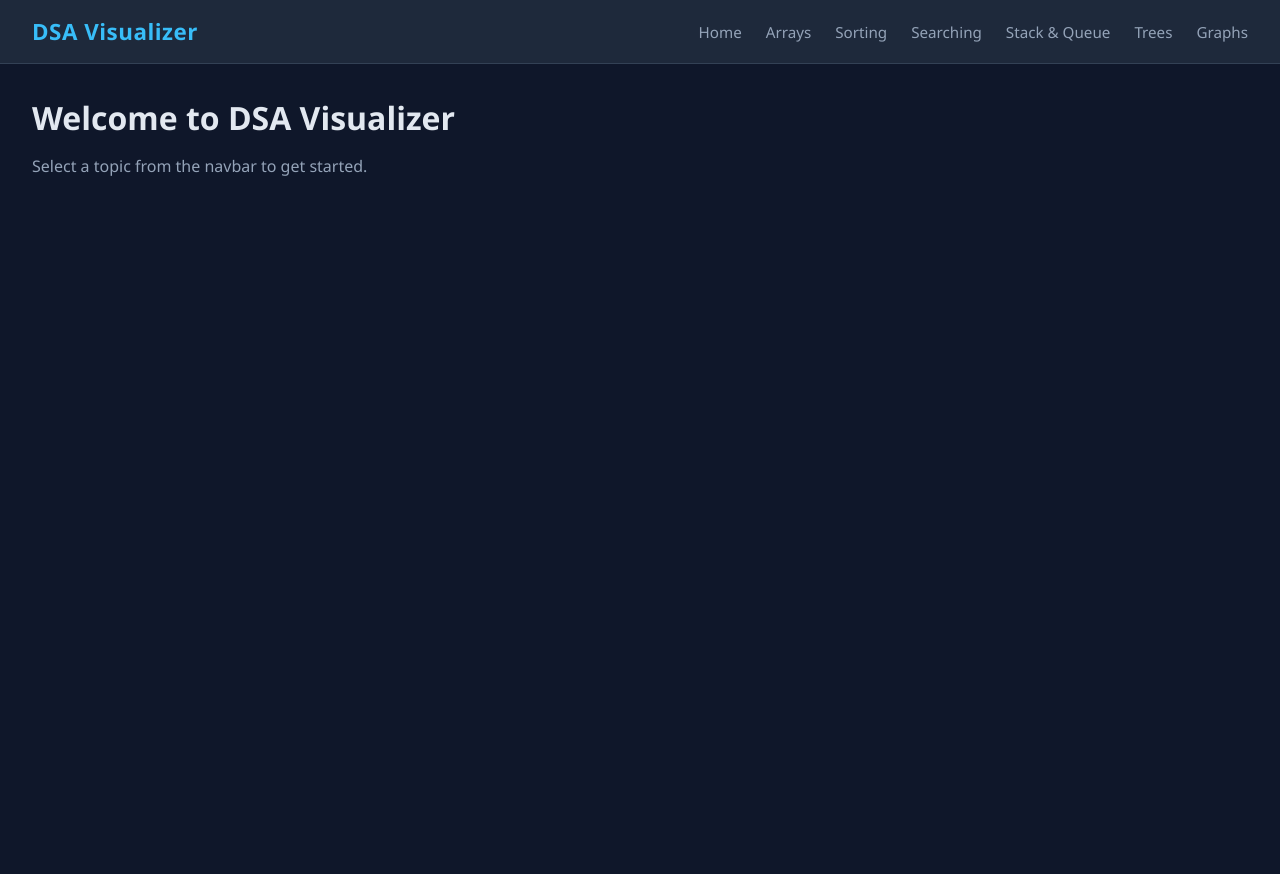
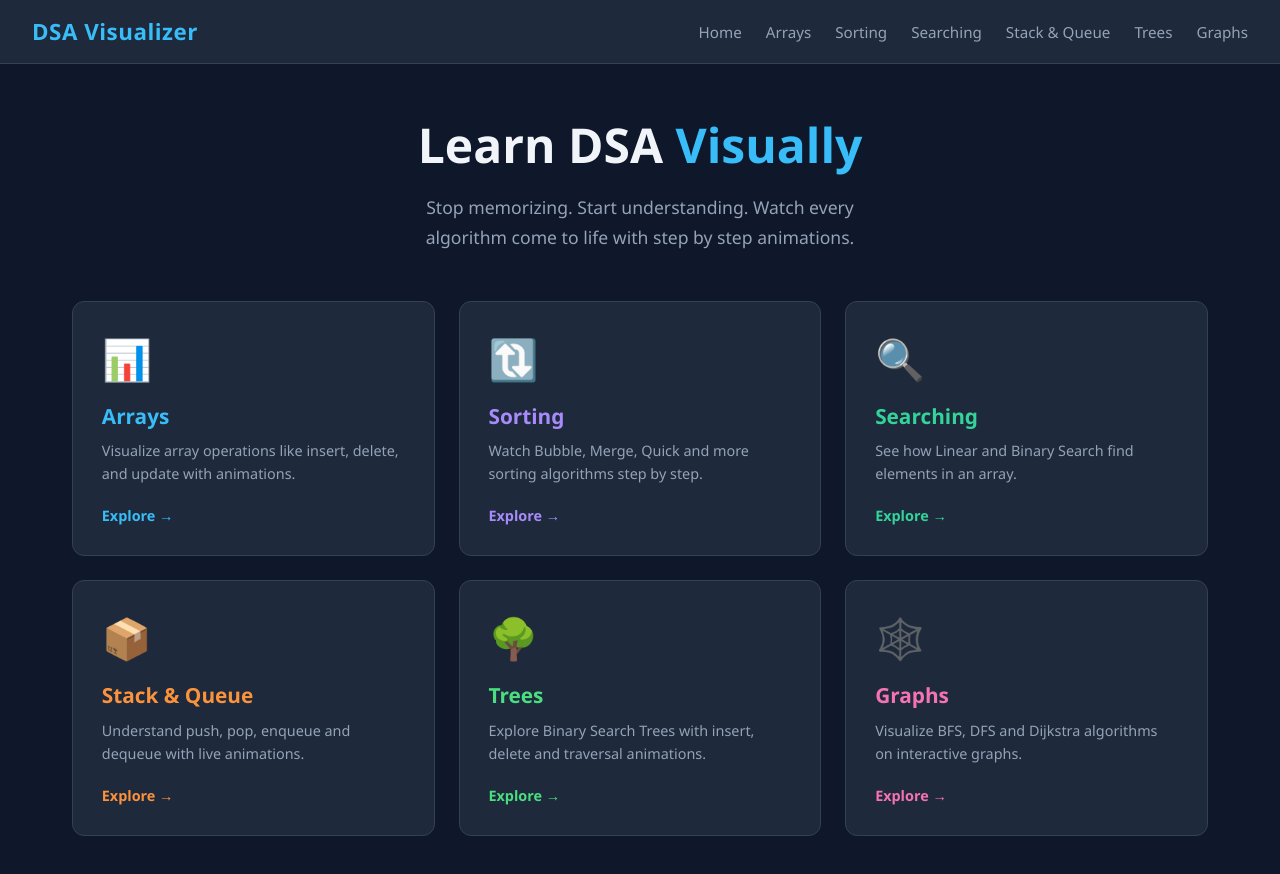
Before and after one commit to saksham274/dsa-visualizer, a React (Vite) app in the folder client/: page / in a window 1280 px wide. Shown: the top 874 px of the page. Before the commit the page ends 800 px from the top, so only its background shows below. Built offline with nearby package versions, Linux system fonts and the light colour scheme.

Commit message:
added home page with topic cards

```diff
--- /dev/null
+++ b/client/src/pages/Home.css
@@ -0,0 +1,75 @@
+.home {
+  max-width: 1200px;
+  margin: 0 auto;
+  padding: 3rem 2rem;
+}
+
+.home-hero {
+  text-align: center;
+  margin-bottom: 3rem;
+}
+
+.home-hero h1 {
+  font-size: 3rem;
+  font-weight: 800;
+  color: #f1f5f9;
+  margin-bottom: 1rem;
+}
+
+.home-hero h1 span {
+  color: #38bdf8;
+}
+
+.home-hero p {
+  font-size: 1.1rem;
+  color: #94a3b8;
+  max-width: 500px;
+  margin: 0 auto;
+  line-height: 1.7;
+}
+
+.topics-grid {
+  display: grid;
+  grid-template-columns: repeat(auto-fit, minmax(300px, 1fr));
+  gap: 1.5rem;
+}
+
+.topic-card {
+  background-color: #1e293b;
+  border: 1px solid #334155;
+  border-radius: 12px;
+  padding: 1.8rem;
+  cursor: pointer;
+  transition: transform 0.2s, border-color 0.2s, box-shadow 0.2s;
+}
+
+.topic-card:hover {
+  transform: translateY(-4px);
+  border-color: var(--card-color);
+  box-shadow: 0 8px 24px rgba(0, 0, 0, 0.3);
+}
+
+.card-icon {
+  font-size: 2.5rem;
+  margin-bottom: 1rem;
+}
+
+.topic-card h3 {
+  font-size: 1.3rem;
+  font-weight: 700;
+  color: var(--card-color);
+  margin-bottom: 0.6rem;
+}
+
+.topic-card p {
+  font-size: 0.9rem;
+  color: #94a3b8;
+  line-height: 1.6;
+  margin-bottom: 1.2rem;
+}
+
+.card-footer span {
+  font-size: 0.9rem;
+  color: var(--card-color);
+  font-weight: 600;
+}
--- a/client/src/pages/Home.jsx
+++ b/client/src/pages/Home.jsx
@@ -1,10 +1,87 @@
+import { useNavigate } from 'react-router-dom'
+import './Home.css'
+
+const topics = [
+  {
+    id: 1,
+    title: 'Arrays',
+    description: 'Visualize array operations like insert, delete, and update with animations.',
+    icon: '📊',
+    path: '/arrays',
+    color: '#38bdf8'
+  },
+  {
+    id: 2,
+    title: 'Sorting',
+    description: 'Watch Bubble, Merge, Quick and more sorting algorithms step by step.',
+    icon: '🔃',
+    path: '/sorting',
+    color: '#a78bfa'
+  },
+  {
+    id: 3,
+    title: 'Searching',
+    description: 'See how Linear and Binary Search find elements in an array.',
+    icon: '🔍',
+    path: '/searching',
+    color: '#34d399'
+  },
+  {
+    id: 4,
+    title: 'Stack & Queue',
+    description: 'Understand push, pop, enqueue and dequeue with live animations.',
+    icon: '📦',
+    path: '/stack-queue',
+    color: '#fb923c'
+  },
+  {
+    id: 5,
+    title: 'Trees',
+    description: 'Explore Binary Search Trees with insert, delete and traversal animations.',
+    icon: '🌳',
+    path: '/trees',
+    color: '#4ade80'
+  },
+  {
+    id: 6,
+    title: 'Graphs',
+    description: 'Visualize BFS, DFS and Dijkstra algorithms on interactive graphs.',
+    icon: '🕸️',
+    path: '/graphs',
+    color: '#f472b6'
+  }
+]
+
 function Home() {
+  const navigate = useNavigate()
+
   return (
-    <div style={{ padding: '2rem' }}>
-      <h1>Welcome to DSA Visualizer</h1>
-      <p style={{ color: '#94a3b8', marginTop: '1rem' }}>
-        Select a topic from the navbar to get started.
-      </p>
+    <div className="home">
+      <div className="home-hero">
+        <h1>Learn DSA <span>Visually</span></h1>
+        <p>
+          Stop memorizing. Start understanding. Watch every algorithm
+          come to life with step by step animations.
+        </p>
+      </div>
+
+      <div className="topics-grid">
+        {topics.map((topic) => (
+          <div
+            key={topic.id}
+            className="topic-card"
+            style={{ '--card-color': topic.color }}
+            onClick={() => navigate(topic.path)}
+          >
+            <div className="card-icon">{topic.icon}</div>
+            <h3>{topic.title}</h3>
+            <p>{topic.description}</p>
+            <div className="card-footer">
+              <span>Explore →</span>
+            </div>
+          </div>
+        ))}
+      </div>
     </div>
   )
 }
```
